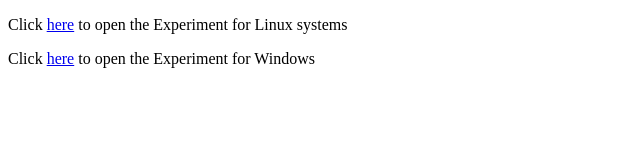
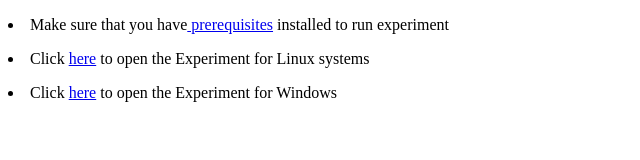
Before and after one commit to virtual-labs/exp-linear-perceptron-learning-iiith, a plain HTML site: page experiment/simulation/index.html in a window 1280 px wide. Shown: the whole page, without its empty margins (0-640 px from the left). Drawn offline with Linux system fonts and the light colour scheme.

Commit message:
added prerequisite link

```diff
--- a/experiment/simulation/index.html
+++ b/experiment/simulation/index.html
@@ -1,3 +1,4 @@
+
 <!DOCTYPE html>
 <html>
 <head>
@@ -6,9 +7,9 @@
 </head>
 <body>
 		<!-- Your code goes here-->
-
-	<p>Click <a href="Exp3.tar.gz">here</a> to open the Experiment for Linux systems</p>
-	<p>Click <a href="Exp3.zip">here</a> to open the Experiment for Windows</p>
+	<p><li>Make sure that you have<a href="../../Introduction.html"> prerequisites</a> installed to run experiment </li></p>
+	<p><li>Click <a href="Exp3.tar.gz">here</a> to open the Experiment for Linux systems</li></p>
+	<p><li>Click <a href="Exp3.zip">here</a> to open the Experiment for Windows</li></p>
 
 	<!-- Add JS at the bottom of HTML file -->
         <script src="./js/main.js"></script>
```
